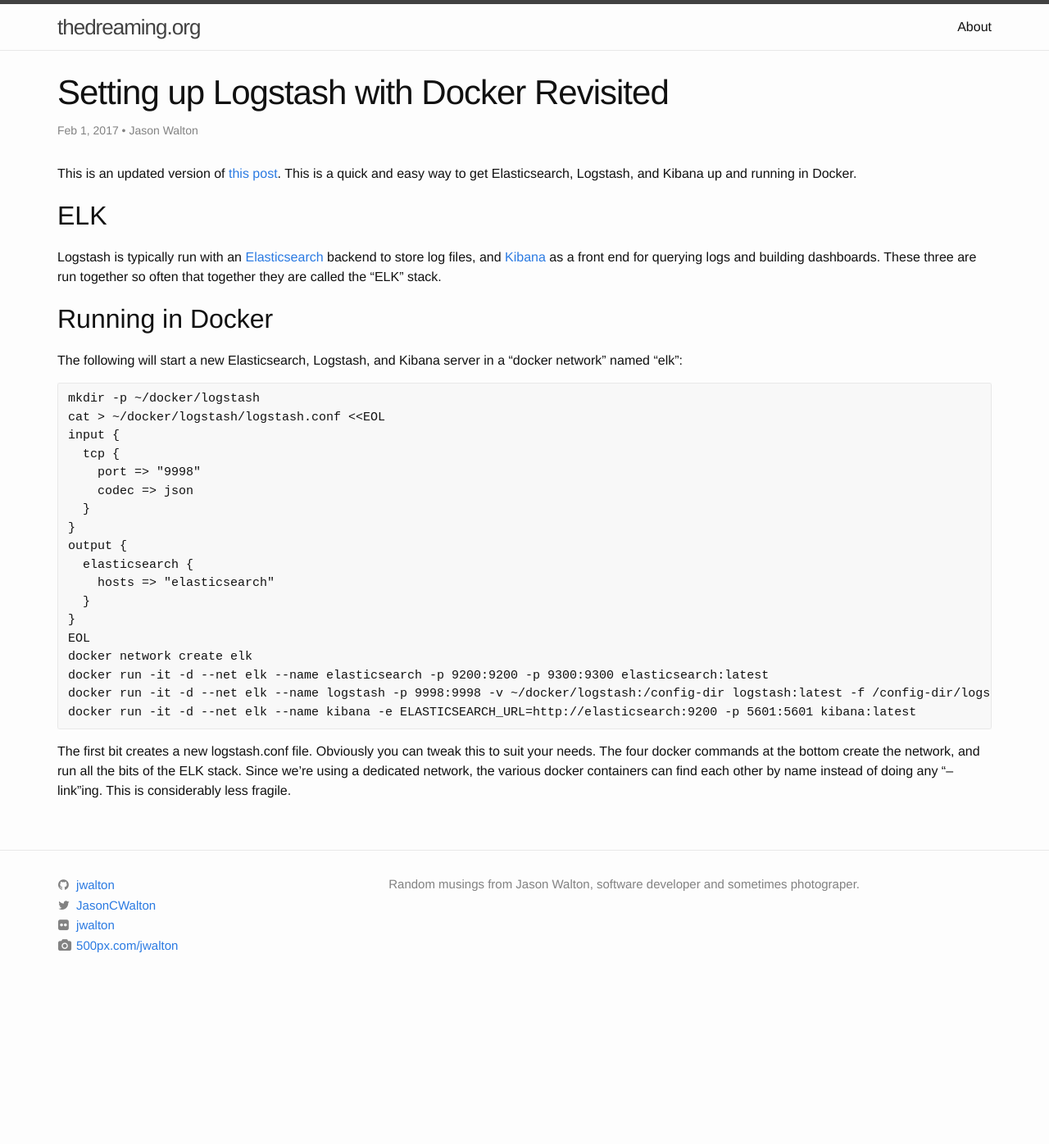
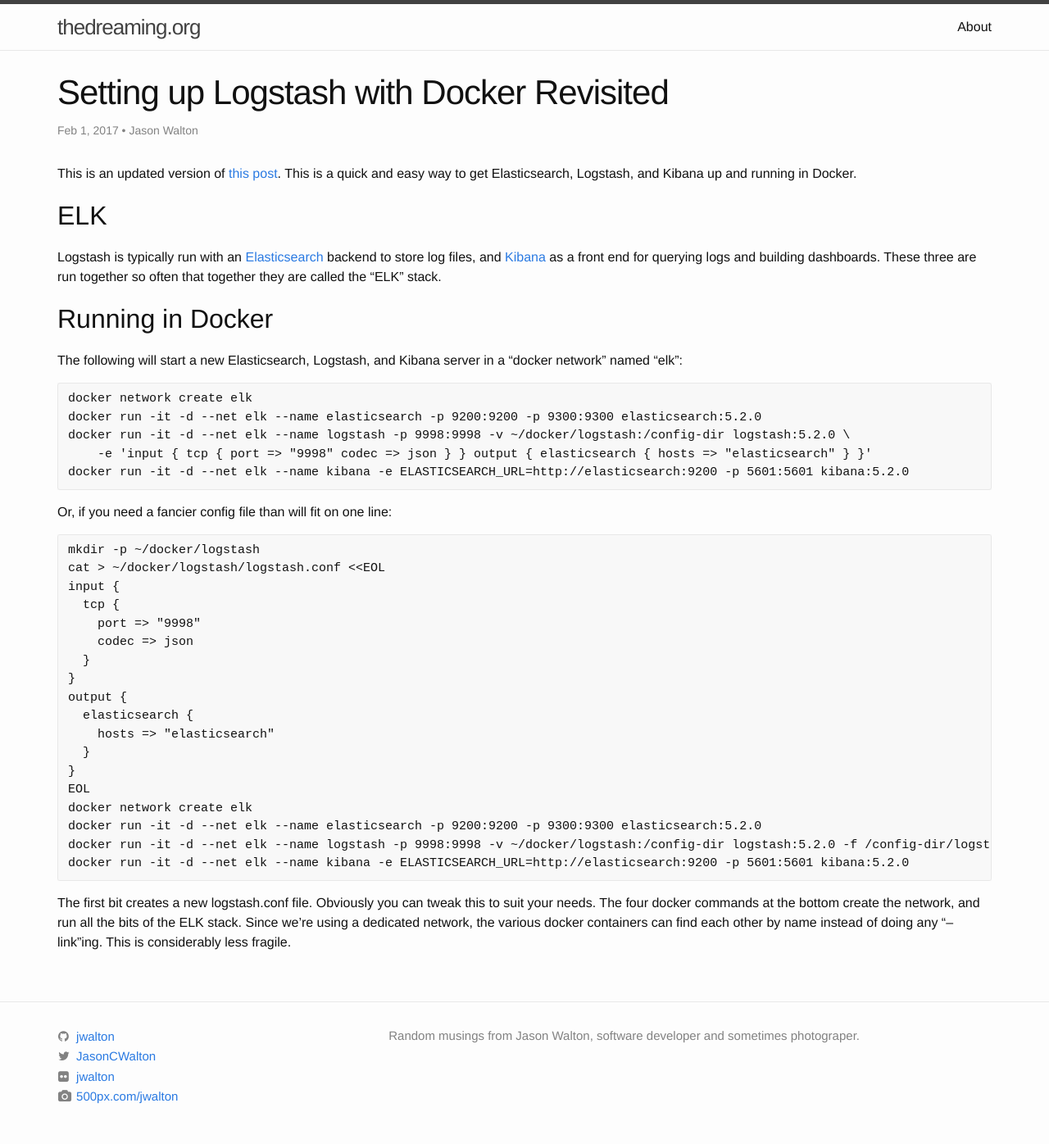
Before and after one commit to jwalton/thedreaming.org, a Jekyll site: the page built from _posts/2017-02-01-docker-logstash-revisited.md, in a window 1280 px wide. Shown: the whole page at 82% size. Built offline with Jekyll 4.4.1, drawn with Linux system fonts in a browser that asks for light colours; comment, search, counter and statistics services are not loaded; before the commit the page ends 1211 px from its top, so only the background shows below that.

Commit message:
Update 2017-02-01-docker-logstash-revisited.md

```diff
--- a/_posts/2017-02-01-docker-logstash-revisited.md
+++ b/_posts/2017-02-01-docker-logstash-revisited.md
@@ -19,6 +19,14 @@
 
 The following will start a new Elasticsearch, Logstash, and Kibana server in a "docker network" named "elk":
 
+    docker network create elk
+    docker run -it -d --net elk --name elasticsearch -p 9200:9200 -p 9300:9300 elasticsearch:5.2.0
+    docker run -it -d --net elk --name logstash -p 9998:9998 -v ~/docker/logstash:/config-dir logstash:5.2.0 \
+        -e 'input { tcp { port => "9998" codec => json } } output { elasticsearch { hosts => "elasticsearch" } }'
+    docker run -it -d --net elk --name kibana -e ELASTICSEARCH_URL=http://elasticsearch:9200 -p 5601:5601 kibana:5.2.0
+
+Or, if you need a fancier config file than will fit on one line:
+
     mkdir -p ~/docker/logstash
     cat > ~/docker/logstash/logstash.conf <<EOL
     input {
@@ -34,9 +42,9 @@
     }
     EOL
     docker network create elk
-    docker run -it -d --net elk --name elasticsearch -p 9200:9200 -p 9300:9300 elasticsearch:latest
-    docker run -it -d --net elk --name logstash -p 9998:9998 -v ~/docker/logstash:/config-dir logstash:latest -f /config-dir/logstash.conf
-    docker run -it -d --net elk --name kibana -e ELASTICSEARCH_URL=http://elasticsearch:9200 -p 5601:5601 kibana:latest
+    docker run -it -d --net elk --name elasticsearch -p 9200:9200 -p 9300:9300 elasticsearch:5.2.0
+    docker run -it -d --net elk --name logstash -p 9998:9998 -v ~/docker/logstash:/config-dir logstash:5.2.0 -f /config-dir/logstash.conf
+    docker run -it -d --net elk --name kibana -e ELASTICSEARCH_URL=http://elasticsearch:9200 -p 5601:5601 kibana:5.2.0
 
 The first bit creates a new logstash.conf file.  Obviously you can tweak this to suit your needs.  The four docker
 commands at the bottom create the network, and run all the bits of the ELK stack.  Since we're using a dedicated
```
